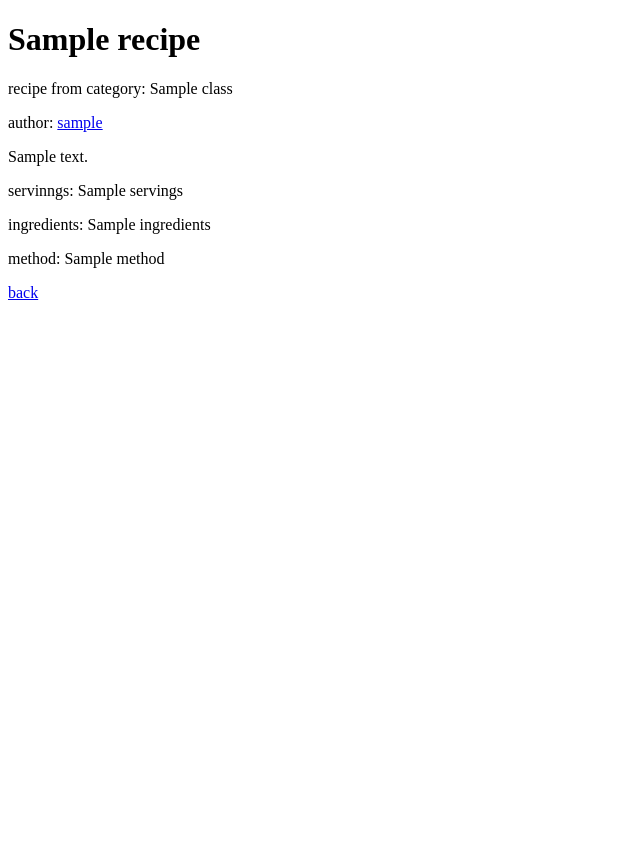
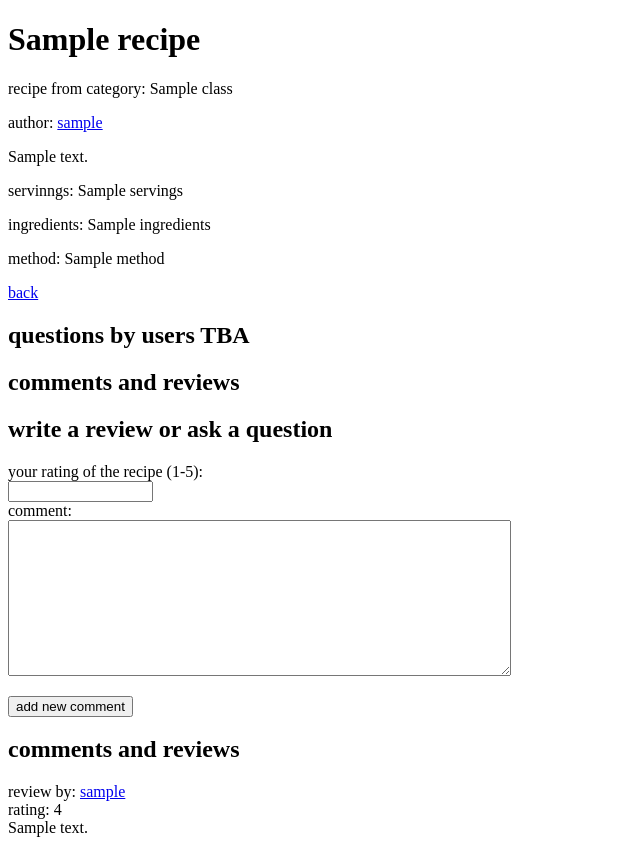
Before and after one commit to makhotai/baking_recipes, a Flask app: template templates/show_recipe.html in a window 1280 px wide. Shown: the whole page, without its empty margins (0-640 px from the left). Before the commit the page ends 300 px from the top, so only its background shows below. Run offline with Flask 3, Linux system fonts and the light colour scheme; the template is opened without the code that fills it: most values are stand-ins (such as "Sample title", 1, 10 or a date in 2020).

Commit message:
Do not allow to change classes via developer tools. Add recipe review feature

```diff
--- a/app.py
+++ b/app.py
@@ -5,6 +5,7 @@ import db
 import config
 import recipes
 import users
+import re
 
 app = Flask(__name__)
 app.secret_key = config.secret_key
@@ -42,7 +43,8 @@ def show_recipe(recipe_id):
     if not recipe:
         abort(404)
     classes = recipes.get_classes(recipe_id)
-    return render_template("show_recipe.html", recipe=recipe, classes=classes)
+    reviews = recipes.get_reviews(recipe_id)
+    return render_template("show_recipe.html", recipe=recipe, classes=classes, reviews=reviews)
 
 @app.route("/new_recipe")
 def new_recipe():
@@ -70,12 +72,39 @@ def create_recipe():
     if not method or len(method) > 3000:
         abort(403)
     user_id = session["user_id"]
+
+    all_classes = recipes.get_class()
     classes = request.form.getlist("classes")
+    for my_class in classes:
+        if my_class:
+            if my_class not in all_classes:
+                abort(403)
 
     recipes.add_recipe(title, description_r,
     servings, ingredients, method, user_id, classes)
 
     return redirect("/")
+
+@app.route("/create_review", methods=["POST"])
+def create_review():
+    require_login()
+
+    rating_review = request.form["rating_review"]
+    if not re.search("^[[1-5]{0,1}$", rating_review):
+        abort(403)
+    text_review = request.form["text_review"]
+    if not text_review or len(text_review) > 1000:
+        abort(403)
+    user_id = session["user_id"]
+    recipe_id = request.form["recipe_id"]
+    recipe = recipes.get_recipe(recipe_id)
+    if not recipe:
+        abort(403)
+
+    recipes.add_review(rating_review, text_review,
+                       user_id, recipe_id)
+
+    return redirect("/recipe/" + str(recipe_id))
 
 @app.route("/edit_recipe/<int:recipe_id>")
 def edit_recipe(recipe_id):
@@ -120,7 +149,13 @@ def update_recipe():
     method = request.form["method"]
     if not method or len(method) > 3000:
         abort(403)
+    all_classes = recipes.get_class()
     classes = request.form.getlist("classes")
+    for my_class in classes:
+        if my_class:
+            if my_class not in all_classes:
+                abort(403)
+
     recipes.update_recipe(recipe_id, title, description_r,
     servings, ingredients, method, classes)
 
--- a/schema.sql
+++ b/schema.sql
@@ -3,6 +3,14 @@ CREATE TABLE users (
     id INTEGER PRIMARY KEY,
     username TEXT UNIQUE,
     password_hash TEXT
+);
+
+CREATE TABLE reviews (
+    id INTEGER PRIMARY KEY,
+    rating_review INTEGER,
+    text_review TEXT,
+    recipe_id INTEGER REFERENCES recipes,
+    user_id INTEGER REFERENCES users
 );
 
 CREATE TABLE recipes (
--- a/templates/show_recipe.html
+++ b/templates/show_recipe.html
@@ -25,5 +25,27 @@
     <p> method: {{ recipe.method }} </p>
 
     <p> <a href="/"> back </a></p>
+    <h2>questions by users TBA </h2>
+
+    <h2>comments and reviews</h2>
+    <h2>write a review or ask a question</h2>
+    <form action="/create_review" method="post">
+      <p> your rating of the recipe (1-5): <br />
+        <input type="hidden" name="recipe_id" value="{{ recipe.id }}"/>
+        <input type="text" name="rating_review" size="15" pattern="[1-5]{0,1}" required/> <br />
+        comment: <br />
+        <textarea name="text_review" rows="10" cols="60" maxlength="1000" required></textarea>
+      </p>
+      <input type="submit" value="add new comment" />
+    </form>
+
+    <h2>comments and reviews</h2>
+    {% for review in reviews%}
+    <p> review by: <a href="/user/{{ review.user_id }}">{{ review.username }}</a><br />
+      rating: {{ review.rating_review }} <br />
+      {{ review.text_review }}
+    </p>
+    {% endfor %}
+
 </body>
 </html>
```
Also changed, not shown: recipes.py (+15 -0 lines).
